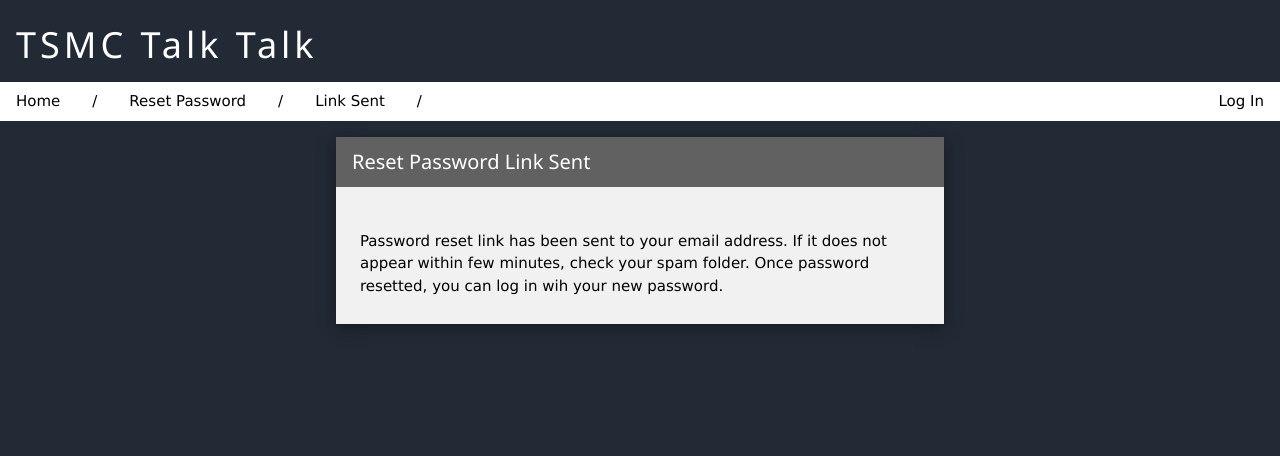
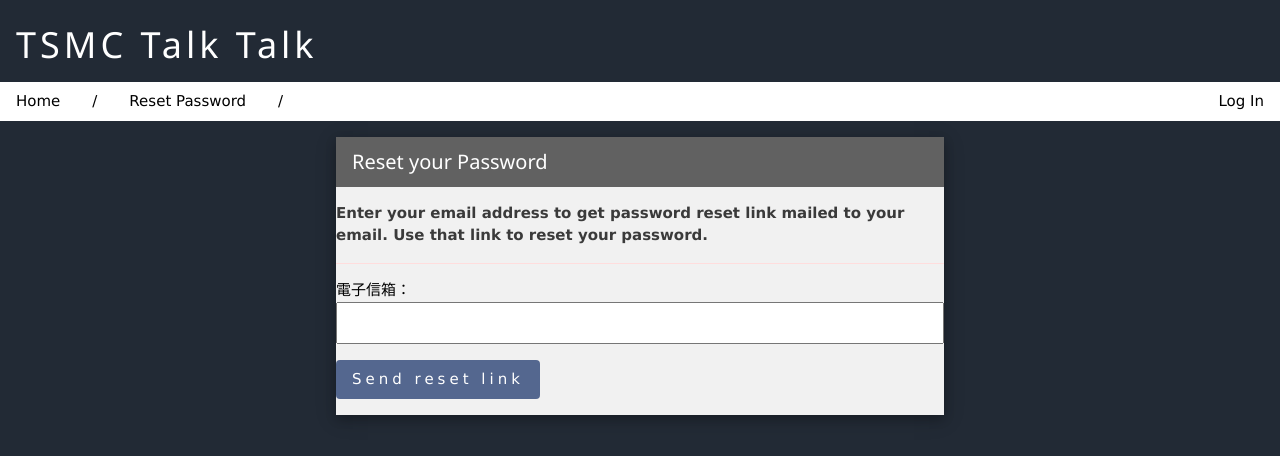
Before and after one commit to Henglin851012/Hackerthon_Ttt, a Django app: page /user/passwordreset/ in a window 1280 px wide. Shown: the top 456 px of the page. Run offline with Django 3.2, Linux system fonts and the light colour scheme; parts of the project's set-up code (start-up, migrations or seed data) failed here and were passed over.

Commit message:
modify passwordresetpage.html to work successful

```diff
--- a/templates/passwordresetpage.html
+++ b/templates/passwordresetpage.html
@@ -1,26 +1,26 @@
 {% extends 'base.html' %}
 
-{% block title %} Reset Password Link Sent {% endblock %}
+{% block title %} Reset Password {% endblock %}
 
 {% block account %}
-	<a href="{% url 'login_url' %}" class="w3-inline-block w3-right w3-button w3-round-large" >Log In</a>
+	<a href="{% url 'login_url' %}" class="w3-inline-block w3-right w3-button w3-round-large">Log In</a>
 {% endblock account %}
 
 {% block breadcrumb_navigation %}
 	<a href="{% url 'home_url' %}" class="w3-bar-item w3-button " >Home</a>
 	<span class="w3-bar-item">/</span>
-	<a href="{% url 'password_reset_url' %}" class="w3-bar-item w3-button " >Reset Password</a>
-	<span class="w3-bar-item">/</span>
-	<a href="{% url 'password_reset_sent_url' %}" class="w3-bar-item w3-button w3-round-large">Link Sent</a>
+	<a href="{% url 'password_reset_url' %}" class="w3-bar-item w3-button w3-round-large" >Reset Password</a>
 	<span class="w3-bar-item">/</span>
 {% endblock %}
 
 {% block content %}
 	<div class="w3-card-4 w3-light-grey w3-align-center-50">
-		<div class="w3-container w3-dark-grey"><h4>Reset Password Link Sent</h4></div>
-		<div class="w3-panel w3-padding-large">
-			<p>Password reset link has been sent to your email address. If it does not appear within few minutes, check your spam folder.
-			Once password resetted, you can log in wih your new password.</p>
-		</div>
+		<div class="w3-container w3-dark-grey"><h4>Reset your Password</h4></div>
+		<form method="post" class="w3-form-element " novalidate>
+			{% csrf_token %}
+			<p class="w3-text-dark-grey"><b>Enter your email address to get password reset link mailed to your email. Use that link to reset your password.</b></p>
+			{% include 'form_template.html' %}
+			<button type="submit" class="w3-button w3-round w3-wide" style="background-color:#54678f;color:white">Send reset link</button>
+		</form>
 	</div>
 {% endblock %}
```
